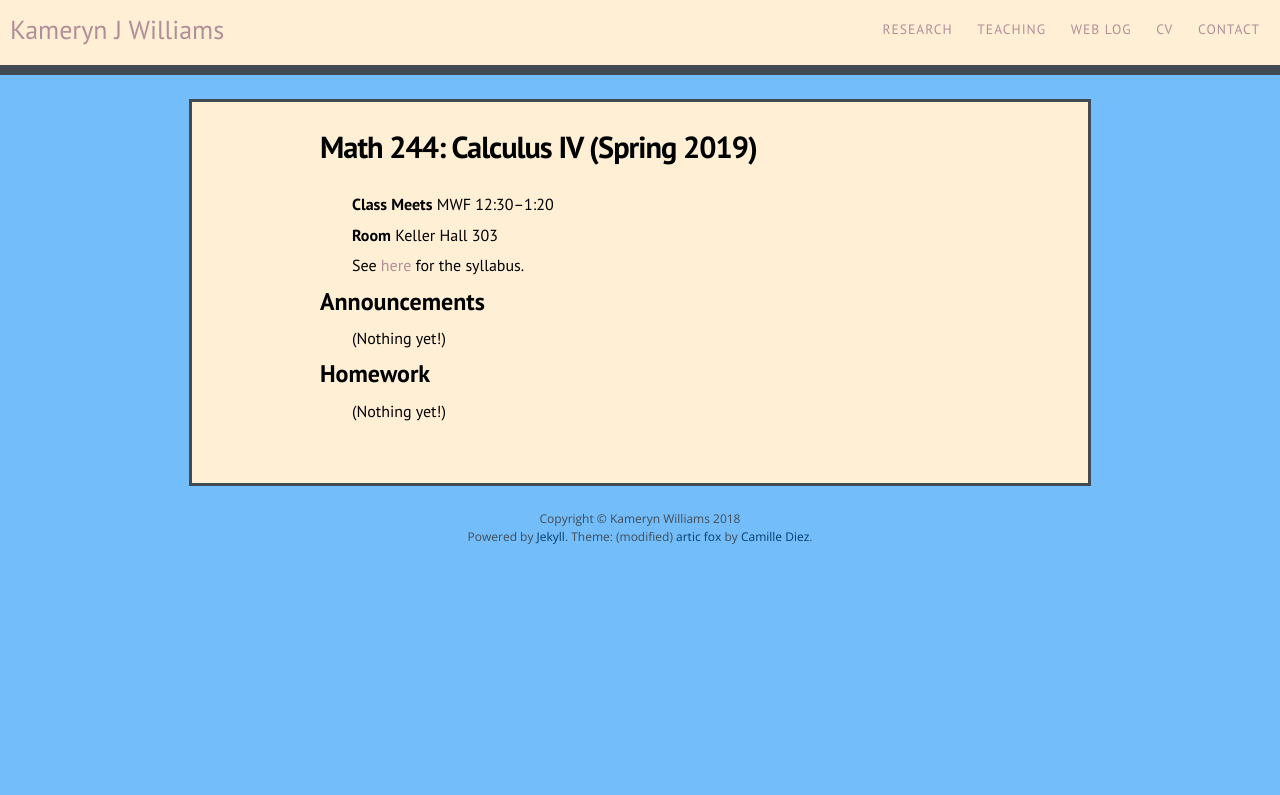
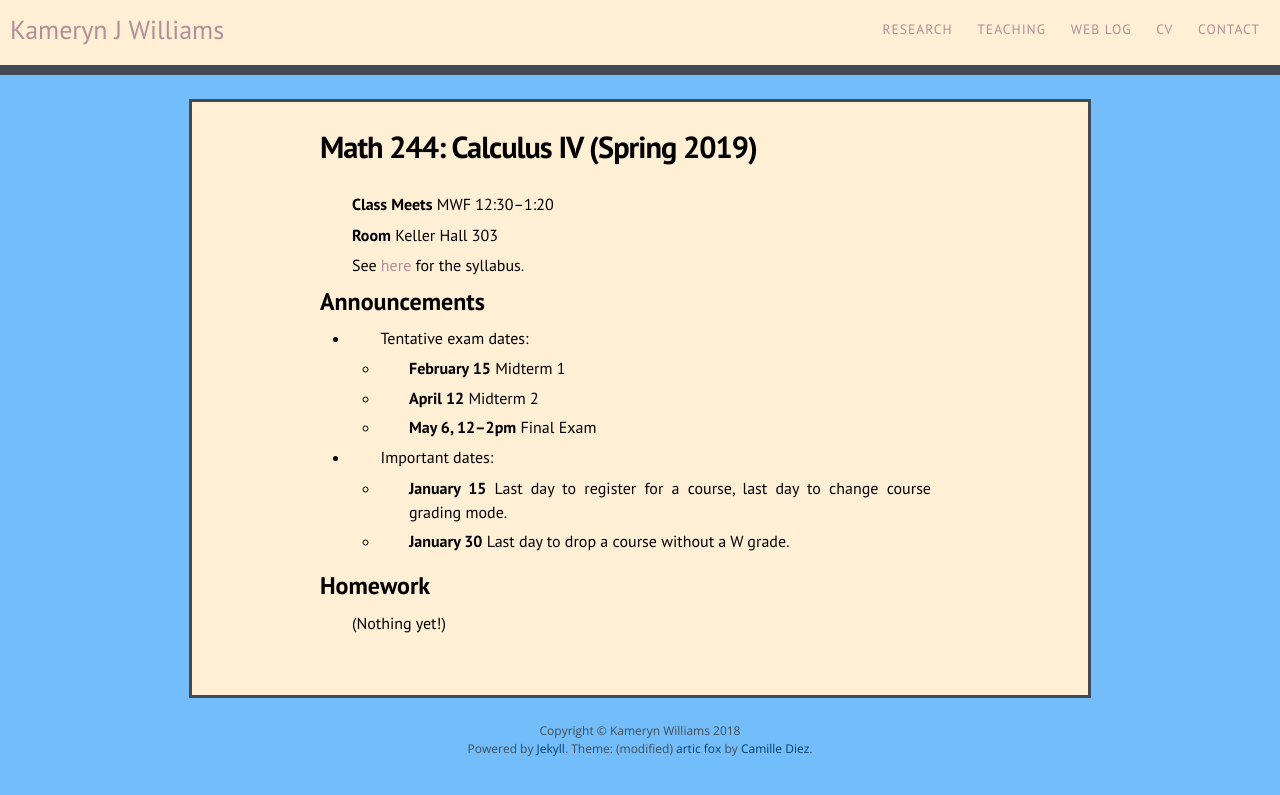
Before and after one commit to kamerynjw/kamerynjw.github.io, a Jekyll site: the page built from teaching/2019/math244.md, in a window 1280 px wide. Shown: the top 795 px of the page. Built offline with Jekyll 4.4.1, drawn with Linux system fonts in a browser that asks for light colours; nearby versions of some CDN libraries.

Commit message:
added tentative exam dates

```diff
--- a/teaching/2019/math244.md
+++ b/teaching/2019/math244.md
@@ -13,7 +13,19 @@ See [here]({{ page.url }}syllabus) for the syllabus.
 Announcements
 -------------
 
-(Nothing yet!)
+* Tentative exam dates:
+
+    * **February 15** Midterm 1
+
+    * **April 12** Midterm 2
+
+    * **May 6, 12–2pm** Final Exam
+
+* Important dates:
+
+    * **January 15** Last day to register for a course, last day to change course grading mode.
+
+    * **January 30** Last day to drop a course without a W grade.
 
 Homework
 --------
```
Also changed, not shown: teaching/2019/math244/syllabus.md (+1 -1 lines).
